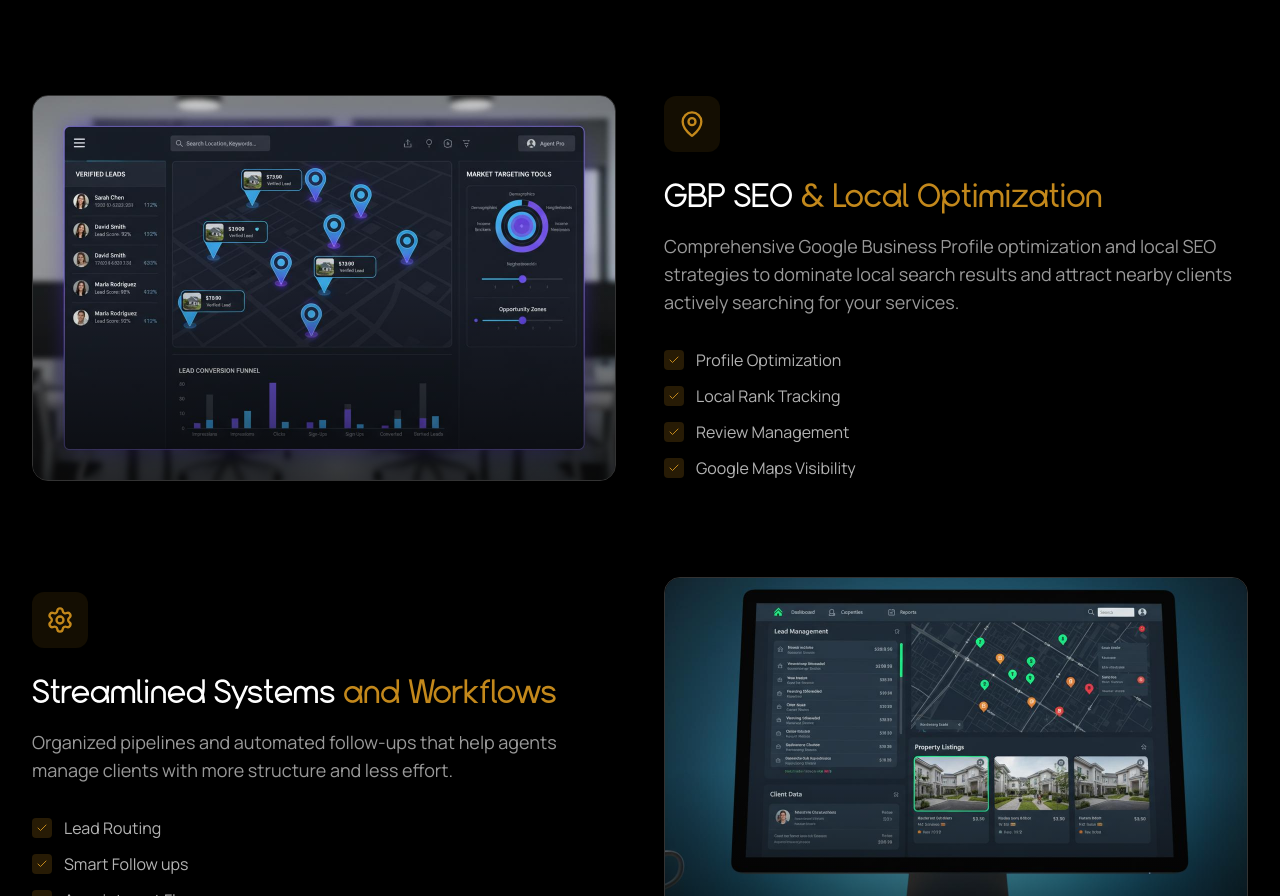
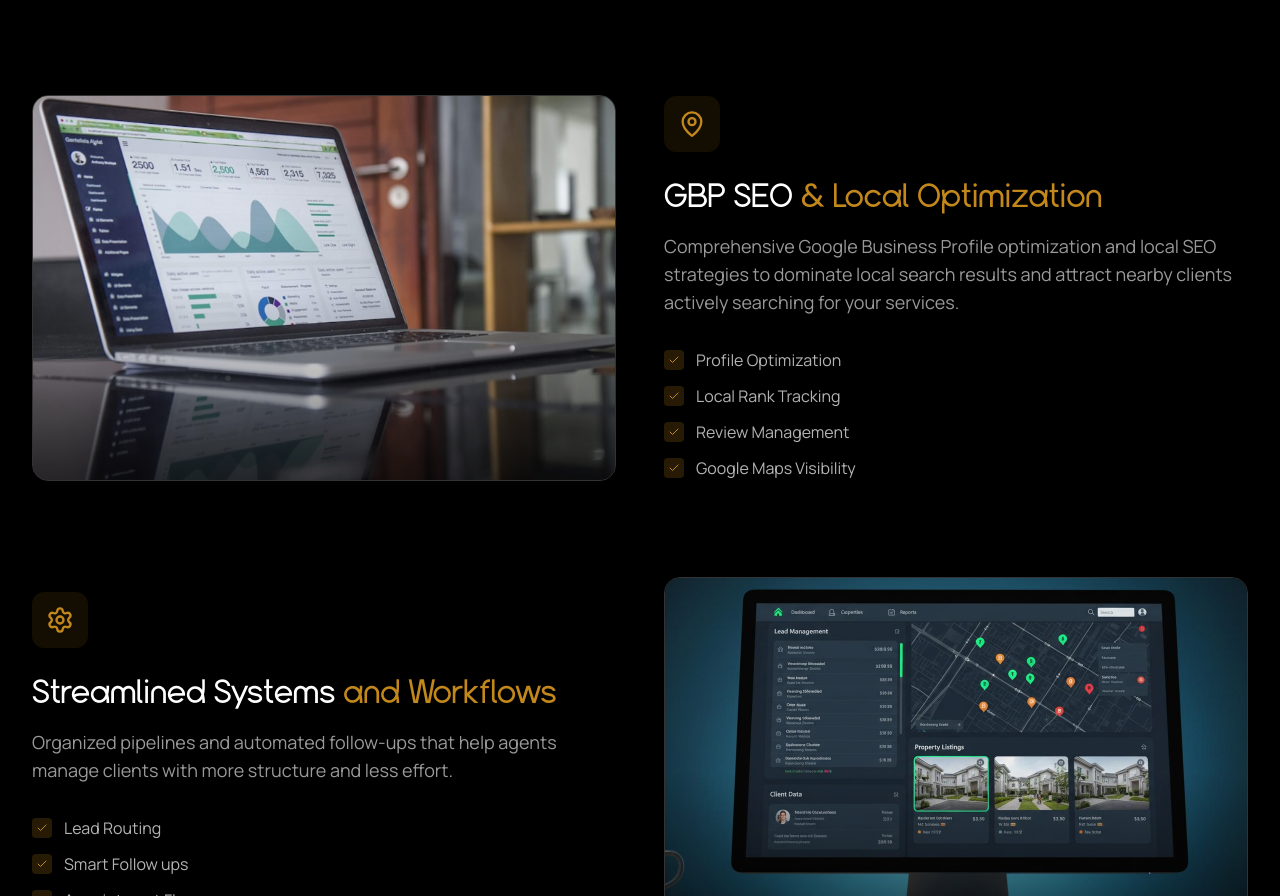
Before and after one commit to Convigas-X/NexLeed-Website, a React (Vite) app: page /services in a window 1280 px wide. Shown: the part 1115-2011 px from the top of the page. Built offline with nearby package versions, Linux system fonts and the light colour scheme.

Commit message:
Add dedicated GBP SEO service image

```diff
--- a/src/pages/Services.tsx
+++ b/src/pages/Services.tsx
@@ -90,7 +90,7 @@ function ServicesList() {
       subtitle: '& Local Optimization',
       description: 'Comprehensive Google Business Profile optimization and local SEO strategies to dominate local search results and attract nearby clients actively searching for your services.',
       features: ['Profile Optimization', 'Local Rank Tracking', 'Review Management', 'Google Maps Visibility'],
-      image: '/assets/service-leads.jpg',
+      image: '/assets/service-gbp-seo.jpg',
     },
     {
       icon: Settings,
```
Also changed, not shown: public/assets/service-gbp-seo.jpg (added).
